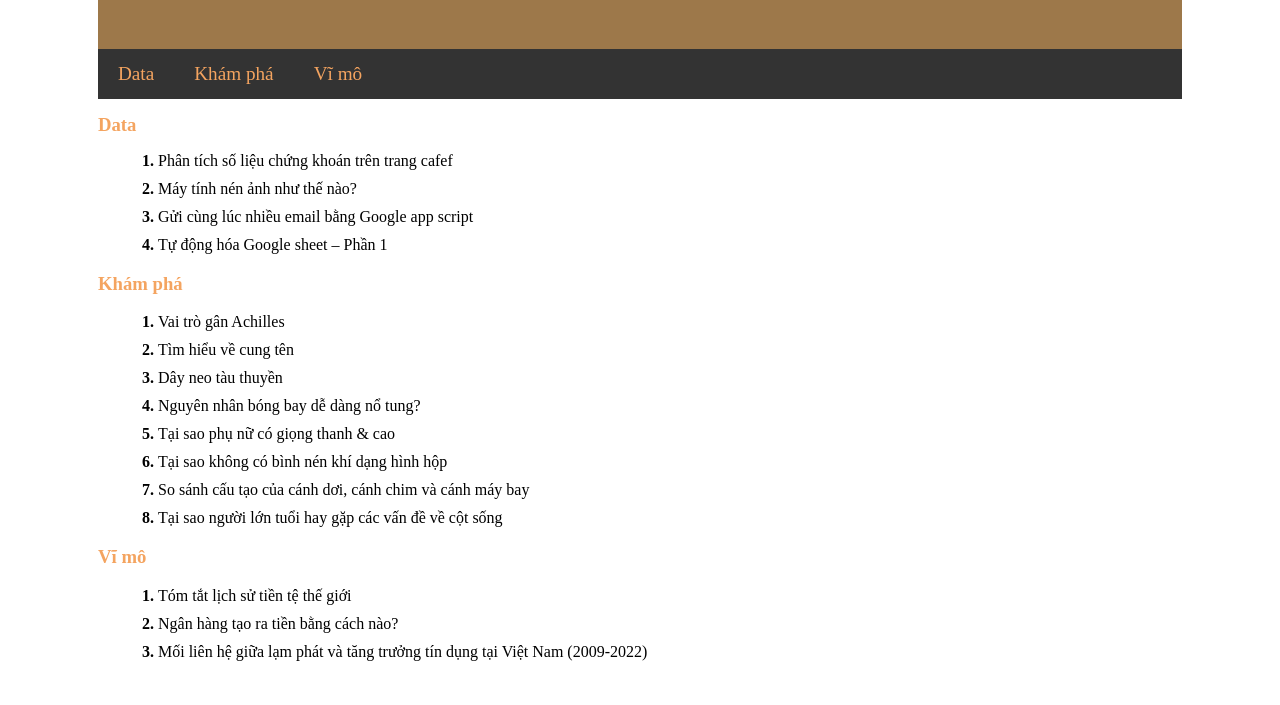
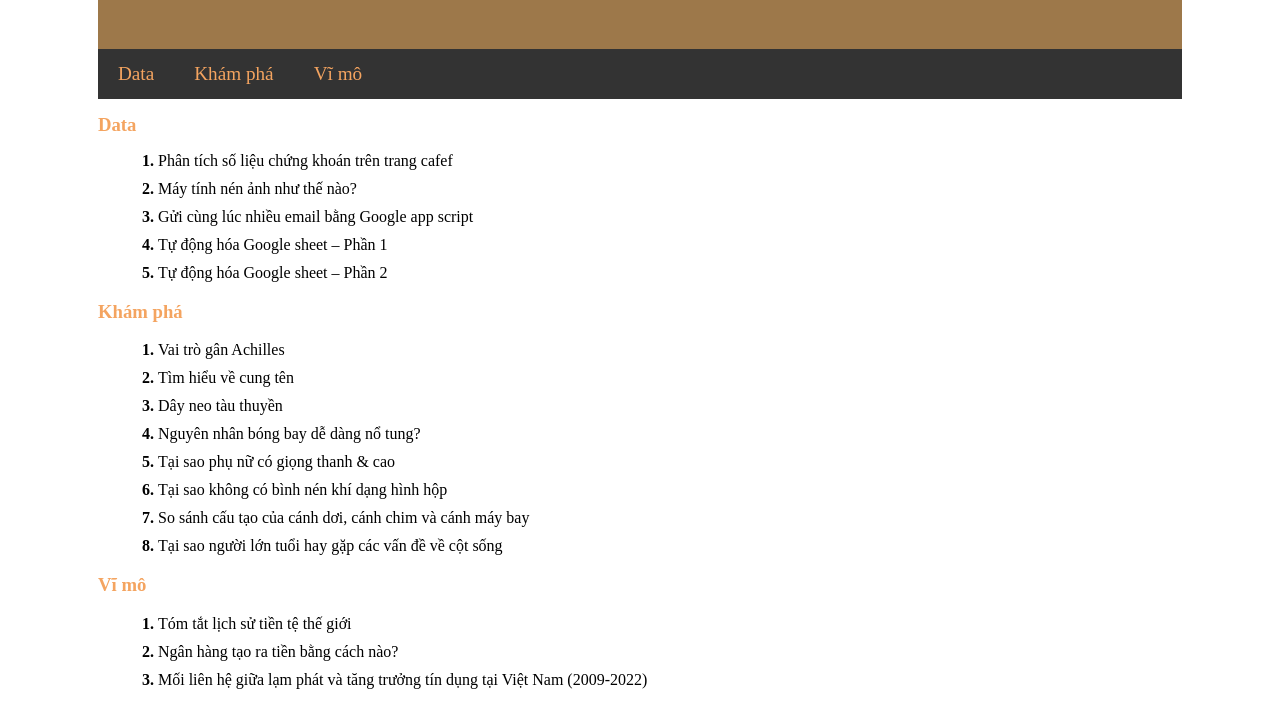
Before and after one commit to tuangiangeco/tuangiangeco.github.io, a plain HTML site: page index.html in a window 1280 px wide. Shown: the part 136-841 px from the top of the page. Before the commit the page ends 813 px from the top, so only its background shows below. Drawn offline with Linux system fonts and the light colour scheme.

Commit message:
Update index.html

```diff
--- a/index.html
+++ b/index.html
@@ -41,6 +41,7 @@
 		<li><a href = 'https://tuangiangeco.github.io/content/data/d2/d2.html'>Máy tính nén ảnh như thế nào?</a></li>
 		<li><a href = 'https://tuangiangeco.github.io/content/data/d3/d3.html'>Gửi cùng lúc nhiều email bằng Google app script</a></li>
 		<li><a href = 'https://tuangiangeco.github.io/content/data/d4/d4.html'>Tự động hóa Google sheet – Phần 1</a></li>
+		<li><a href = 'https://tuangiangeco.github.io/content/data/d5/d5.html'>Tự động hóa Google sheet – Phần 2</a></li>
 	</ol>
 
 	<strong><h3 id="duan">Khám phá</h3><strong>
```
